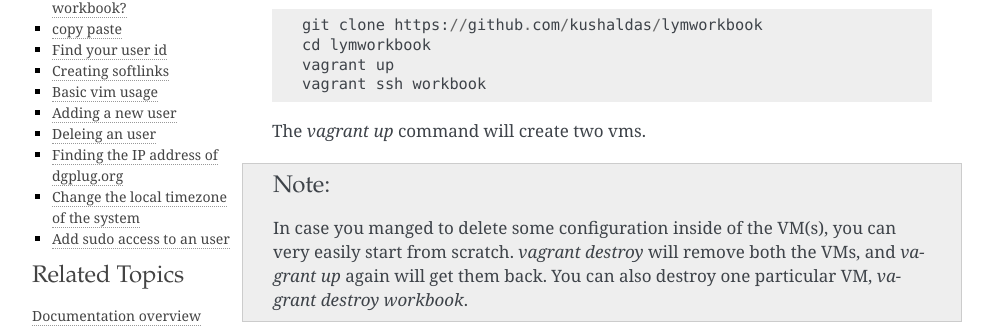
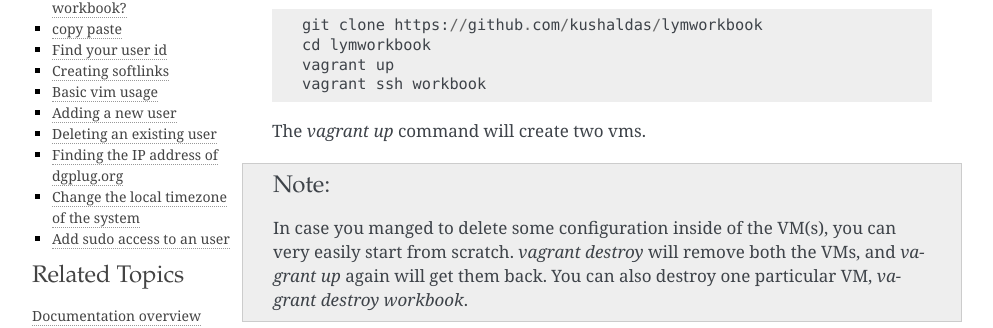
Before and after one commit to kushaldas/lym, a Sphinx documentation site: the page built from docs/workbook.rst, in a window 1280 px wide and 900 px high. Shown: the part 347-675 px from the top of the window, without its empty margins (148-1141 px from the left). Built offline with Sphinx 7.4.7, drawn with Linux system fonts in a browser that asks for light colours; a script that is not in the unit is left out; some of the changed text lies outside the part shown.

Commit message:
Correct typo

```diff
--- a/docs/workbook.rst
+++ b/docs/workbook.rst
@@ -140,7 +140,7 @@ To verify
     sudo lymverify newuser
 
 
-Deleing an user
+Deleting an existing user
 ------------------
 
 To setup the problem environment, remember to add the user first from the
```
